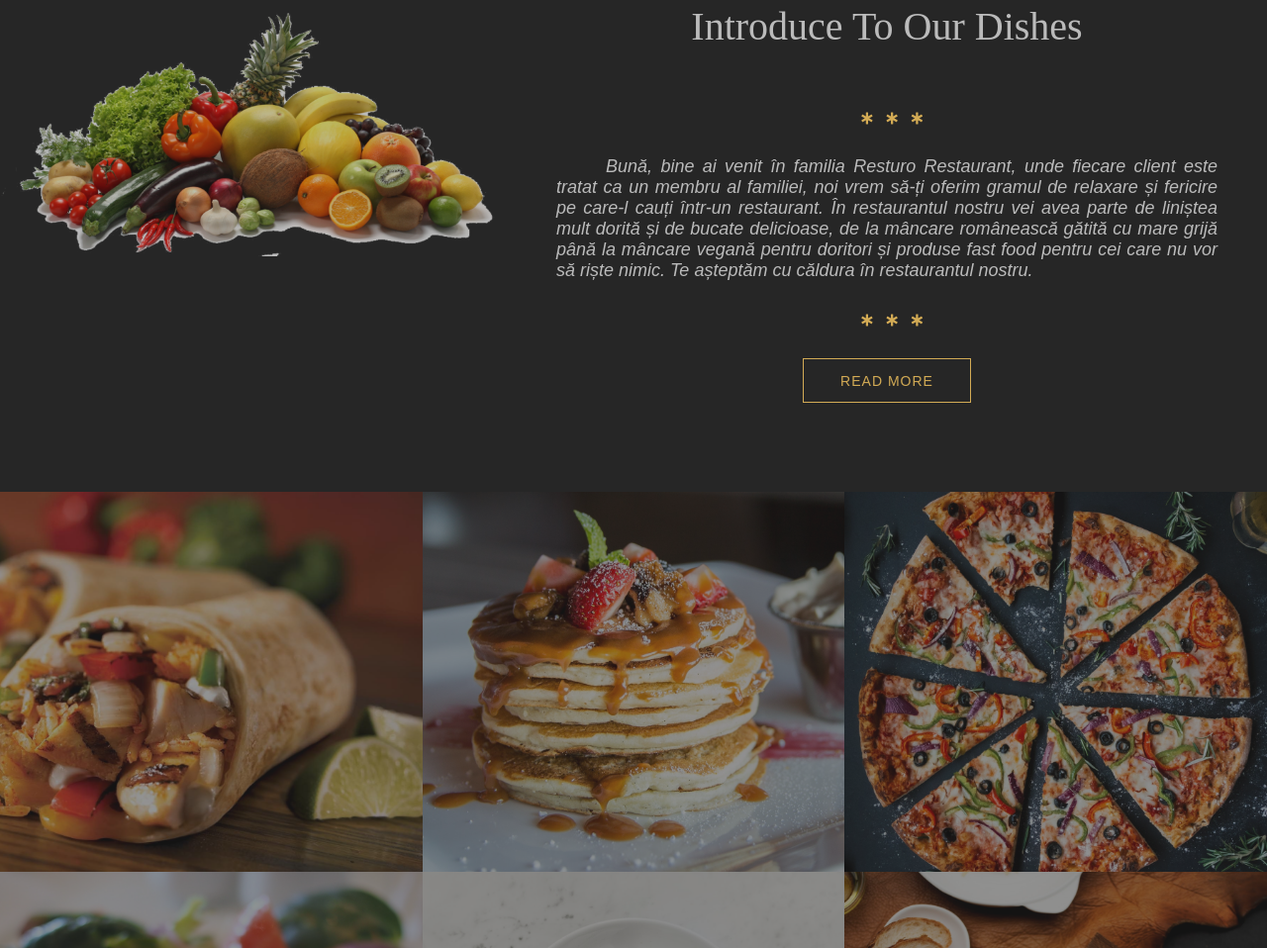
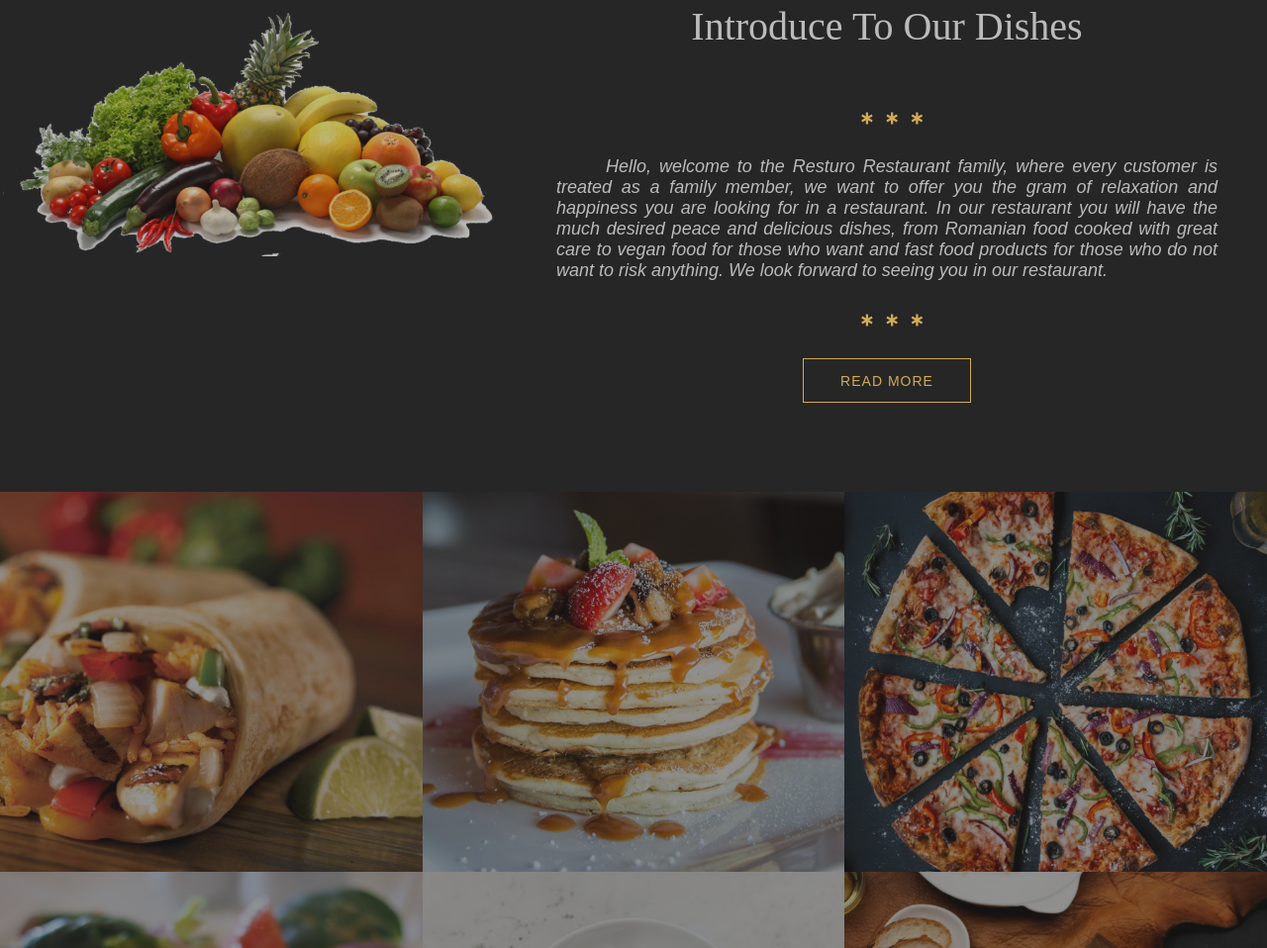
Before and after one commit to Cozmin-Ghenea/Resturo_Restaurant, a website: page index.html in a window 1280 px wide. Shown: the part 1023-1981 px from the top of the page at 99% size. Drawn offline with nearby package versions, Linux system fonts and the light colour scheme.

Commit message:
Update index.html

```diff
--- a/index.html
+++ b/index.html
@@ -90,8 +90,7 @@
                 <i class="fas fa-star-of-life star"></i>
             </div>
             <p class="description">
-                Bună, bine ai venit în familia Resturo Restaurant, unde fiecare client este tratat ca un membru al familiei, noi vrem să-ți oferim gramul de relaxare și fericire pe care-l cauți într-un restaurant. În restaurantul nostru vei avea parte de liniștea mult dorită și de bucate delicioase, de la mâncare românească gătită cu mare grijă până la mâncare vegană pentru doritori și produse fast food pentru cei care nu vor să riște nimic. Te așteptăm cu căldura în restaurantul nostru.
-            </p>
+                Hello, welcome to the Resturo Restaurant family, where every customer is treated as a family member, we want to offer you the gram of relaxation and happiness you are looking for in a restaurant. In our restaurant you will have the much desired peace and delicious dishes, from Romanian food cooked with great care to vegan food for those who want and fast food products for those who do not want to risk anything. We look forward to seeing you in our restaurant.            </p>
             <div class="stars">
                 <i class="fas fa-star-of-life star"></i>
                 <i class="fas fa-star-of-life star"></i>
```
